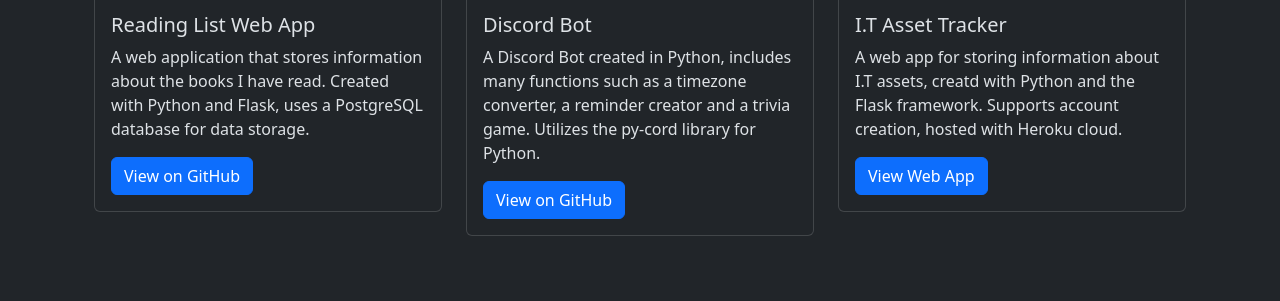
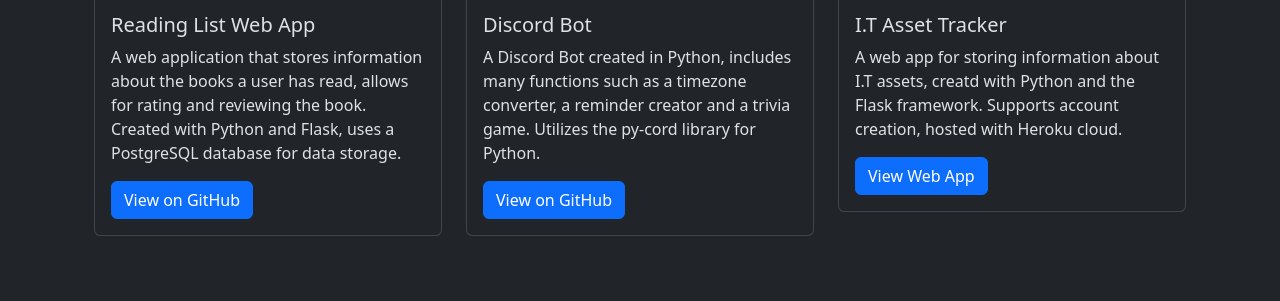
Before and after one commit to itguy22/Bootstrap-Portfolio, a plain HTML site: page projects.html in a window 1280 px wide. Shown: the part 421-722 px from the top of the page. Drawn offline with nearby package versions, Linux system fonts and the light colour scheme; a script that the page names is missing.

Commit message:
Updated projects page text.

```diff
--- a/projects.html
+++ b/projects.html
@@ -50,7 +50,7 @@
                         <img src="images/readinglist_1.jpg" alt="Project 1" class="card-img-top project-image">
                         <div class="card-body">
                             <h5 class="card-title">Reading List Web App</h5>
-                            <p class="card-text">A web application that stores information about the books I have read. Created with Python and Flask, uses a PostgreSQL database for data storage.</p>
+                            <p class="card-text">A web application that stores information about the books a user has read, allows for rating and reviewing the book. Created with Python and Flask, uses a PostgreSQL database for data storage.</p>
                             <a href="https://github.com/itguy22/Ryans-Reading-List" class="btn btn-primary">View on GitHub</a>
                         </div>
                     </div>
```
